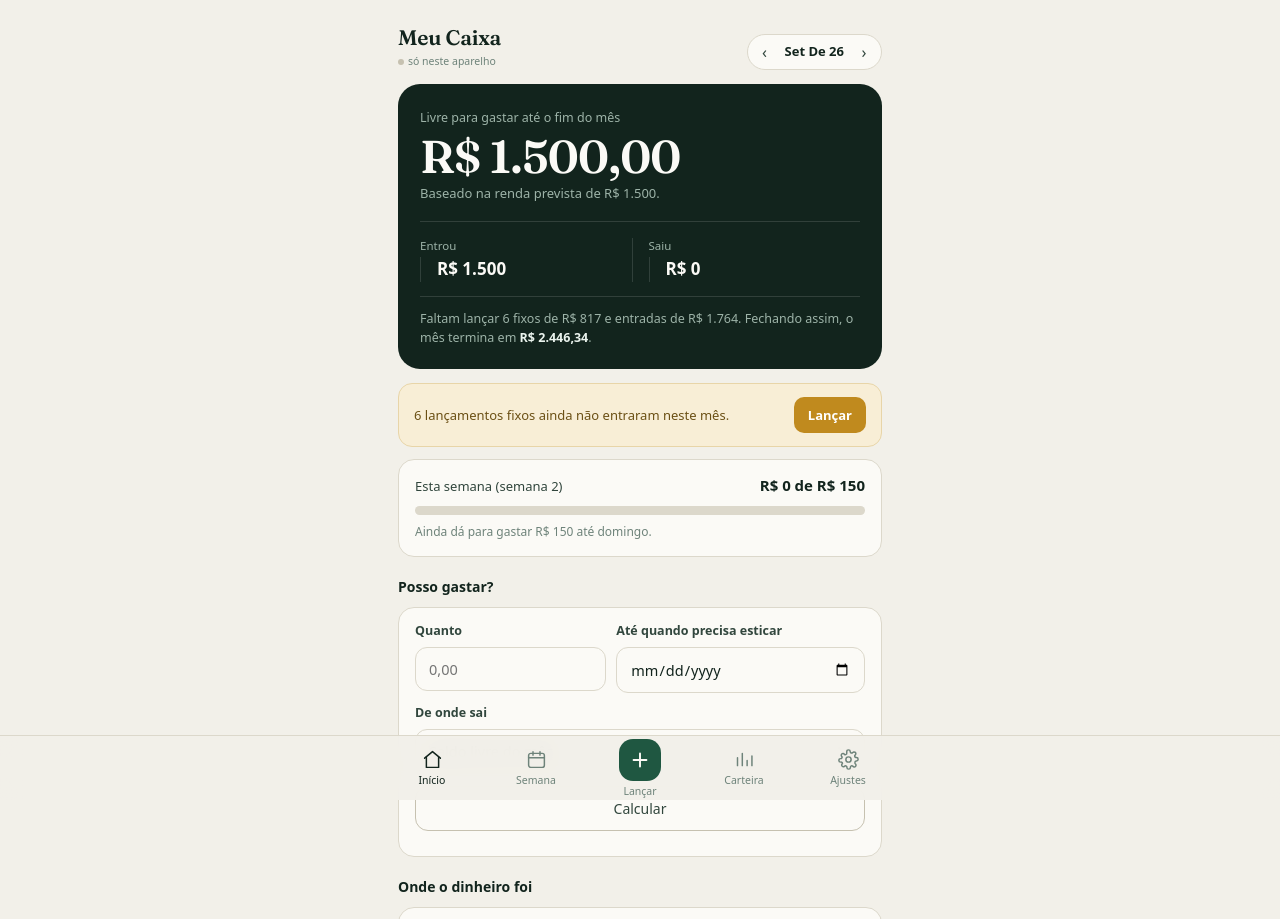
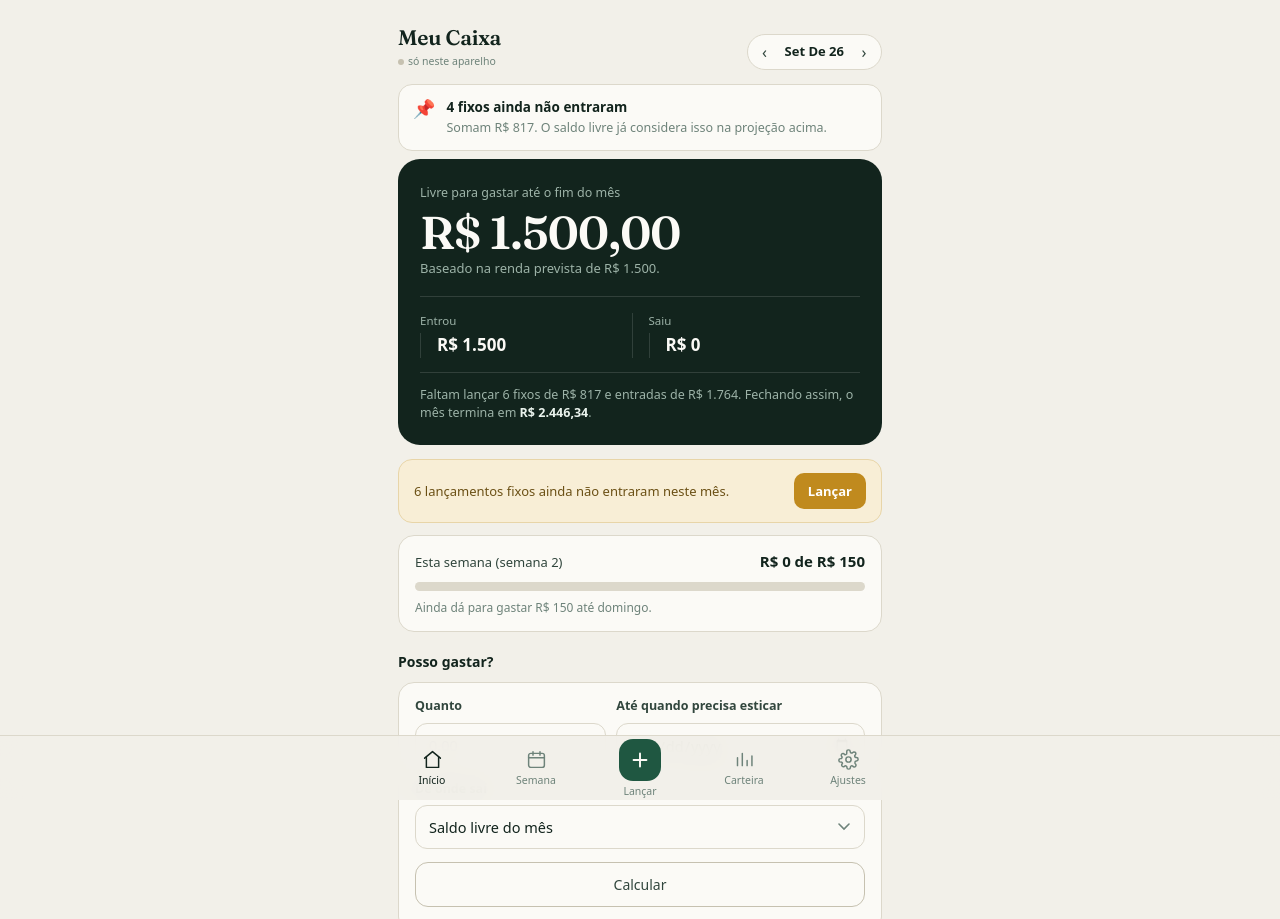
Before and after one commit to Ailtinho-Filho/financedash, a website: page public/index.html in a window 1280 px wide. Shown: the top 919 px of the page. Drawn offline with Linux system fonts and the light colour scheme; a web font is replaced by a local one.

Commit message:
Actualizar index.html

```diff
--- a/public/index.html
+++ b/public/index.html
@@ -118,6 +118,15 @@ header{padding:calc(env(safe-area-inset-top) + 22px) 0 14px;display:flex;align-i
 .calc-out.warn .co-title{color:#8A6512}
 .calc-out.bad .co-title{color:var(--rust)}
 .calc-out .co-body{font-size:12.5px;color:var(--ink-2);line-height:1.5}
+
+.insight{display:flex;gap:11px;align-items:flex-start;border-radius:14px;padding:13px 14px;margin-bottom:8px}
+.insight .ii{font-size:18px;line-height:1;flex-shrink:0;margin-top:1px}
+.insight .it{font-size:13.5px;font-weight:600;margin-bottom:2px}
+.insight .ib{font-size:12.5px;line-height:1.45}
+.insight.bad{background:var(--rust-soft)} .insight.bad .it{color:var(--rust)} .insight.bad .ib{color:#8a3520}
+.insight.warn{background:var(--gold-soft)} .insight.warn .it{color:#8A6512} .insight.warn .ib{color:#6b4f10}
+.insight.good{background:var(--pine-soft)} .insight.good .it{color:var(--pine)} .insight.good .ib{color:var(--ink-2)}
+.insight.info{background:var(--paper-2);border:1px solid var(--line)} .insight.info .it{color:var(--ink)} .insight.info .ib{color:var(--ink-3)}
 
 .donut-wrap{display:flex;align-items:center;gap:16px}
 .donut{width:132px;height:132px;flex-shrink:0}
@@ -262,6 +271,8 @@ nav button.add span{color:var(--ink-3)}
   </header>
 
   <section id="v-home" class="view on">
+    <div id="insights"></div>
+
     <div class="hero">
       <span class="cap">Livre para gastar até o fim do mês</span>
       <div class="big num" id="hSaldo">—</div>
@@ -761,6 +772,106 @@ function delRecur(i){
 }
 
 /* ---------------- comparação entre meses ---------------- */
+/* ---------------- insights automáticos ---------------- */
+/* Tudo aqui roda sobre os dados que já existem no aparelho — sem
+   chamada de API. É a "camada 1" de inteligência: regras diretas,
+   não um modelo de linguagem. As camadas seguintes (categorizar
+   sozinho, ler PDF, responder perguntas) usam IA de verdade e
+   exigem uma rota de backend own o app ainda não tem. */
+function gerarInsights(){
+  var out=[];
+  var now=new Date(), isNow=key(now)===key(ref);
+  var ents=monthEntries();
+  var inc=ents.filter(function(e){return e.kind==='in'}).reduce(function(a,e){return a+e.val},0);
+  var saidas=ents.filter(function(e){return e.kind==='out'}).reduce(function(a,e){return a+e.val},0);
+  var base=inc>0?inc:CFG.renda;
+  var saldo=base-saidas;
+
+  // 1. Mês no vermelho
+  if(saidas>base && base>0){
+    out.push({tipo:'bad', ic:'\u{1F6A8}', tit:'Este mês já está no vermelho',
+      txt:'Saiu '+money0(saidas)+' contra '+money0(base)+' de entrada — '+money0(saidas-base)+' a mais do que entrou.'});
+  }
+
+  // 2. Categorias estouradas no orçamento
+  var bycat={}; ents.forEach(function(e){if(e.kind==='out')bycat[e.cat]=(bycat[e.cat]||0)+e.val});
+  var estouradas=CATS.filter(function(c){return CFG.orc[c.id]>0 && (bycat[c.id]||0)>CFG.orc[c.id]});
+  if(estouradas.length){
+    var maior=estouradas.sort(function(a,b){return (bycat[b.id]-CFG.orc[b.id])-(bycat[a.id]-CFG.orc[a.id])})[0];
+    var dif=bycat[maior.id]-CFG.orc[maior.id];
+    out.push({tipo:'warn', ic:maior.em, tit:maior.nm+' passou do orçamento',
+      txt:money0(bycat[maior.id])+' de '+money0(CFG.orc[maior.id])+' previstos — '+money0(dif)+' acima'+
+      (estouradas.length>1?', e mais '+(estouradas.length-1)+' categoria'+(estouradas.length>2?'s':'')+' também estourou.':'.')});
+  }
+
+  // 3. Semana atual perto ou acima do teto
+  if(isNow){
+    var semN=Math.min(Math.ceil(now.getDate()/7),5);
+    var gSem=ents.filter(function(e){return e.kind==='out'&&isVar(e.cat)&&weekOf(e.date)===semN})
+      .reduce(function(a,e){return a+e.val},0);
+    if(gSem>CFG.teto){
+      out.push({tipo:'bad', ic:'\u{1F4C5}', tit:'Semana já passou do teto',
+        txt:money0(gSem)+' de '+money0(CFG.teto)+' — '+money0(gSem-CFG.teto)+' acima do combinado para esta semana.'});
+    } else if(gSem>CFG.teto*0.8){
+      out.push({tipo:'warn', ic:'\u{1F4C5}', tit:'Semana quase no limite',
+        txt:'Já foram '+money0(gSem)+' de '+money0(CFG.teto)+'. Restam '+money0(CFG.teto-gSem)+' até domingo.'});
+    }
+  }
+
+  // 4. Categoria subindo forte mês a mês (comparando com a média dos 2 anteriores)
+  var meses=lastMonths(3);
+  if(meses.length===3){
+    var porMes=meses.map(function(m){
+      var es=DB.filter(function(e){return e.date.slice(0,7)===m.k && e.kind==='out'});
+      var by={}; es.forEach(function(e){by[e.cat]=(by[e.cat]||0)+e.val}); return by;
+    });
+    var catsTodas={}; porMes.forEach(function(by){Object.keys(by).forEach(function(c){catsTodas[c]=1})});
+    var pior=null;
+    Object.keys(catsTodas).forEach(function(c){
+      var m0=porMes[0][c]||0, m1=porMes[1][c]||0, m2=porMes[2][c]||0;
+      var mediaAntes=(m0+m1)/2;
+      if(mediaAntes>=20 && m2>mediaAntes*1.5){
+        var alta=m2-mediaAntes;
+        if(!pior || alta>pior.alta) pior={cat:c, alta:alta, atual:m2, media:mediaAntes};
+      }
+    });
+    if(pior){
+      out.push({tipo:'info', ic:cat(pior.cat).em, tit:cat(pior.cat).nm+' subiu forte',
+        txt:'Estava em média '+money0(pior.media)+' e foi para '+money0(pior.atual)+' este mês.'});
+    }
+  }
+
+  // 5. Fixos pendentes que vão pesar
+  var pend=pendingRecur().filter(function(r){return r.kind==='out'});
+  if(pend.length>=3){
+    var totalPend=pend.reduce(function(a,r){return a+r.val},0);
+    out.push({tipo:'info', ic:'\u{1F4CC}', tit:pend.length+' fixos ainda não entraram',
+      txt:'Somam '+money0(totalPend)+'. O saldo livre já considera isso na projeção acima.'});
+  }
+
+  // 6. Nenhum problema — reforço positivo, não fica mudo
+  if(!out.length){
+    if(saldo>200){
+      out.push({tipo:'good', ic:'\u2705', tit:'Mês sob controle',
+        txt:'Sobram '+money0(saldo)+' até agora, sem categoria estourada. Bom momento para separar algo para a reserva.'});
+    } else if(isNow){
+      out.push({tipo:'info', ic:'\u{1F440}', tit:'Nada fora do previsto por enquanto',
+        txt:'Continue registrando os gastos para acompanhar o mês de perto.'});
+    }
+  }
+
+  return out.slice(0,3); // no máximo 3, para não virar parede de texto
+}
+
+function drawInsights(){
+  var box=document.getElementById('insights');
+  var list=gerarInsights();
+  box.innerHTML=list.map(function(i){
+    return '<div class="insight '+i.tipo+'"><div class="ii">'+i.ic+'</div><div>'+
+      '<div class="it">'+esc(i.tit)+'</div><div class="ib">'+esc(i.txt)+'</div></div></div>';
+  }).join('');
+}
+
 function lastMonths(n){
   var out=[];
   for(var i=n-1;i>=0;i--){
@@ -1094,6 +1205,7 @@ function draw(){
 
   drawCompare();
   fillCalcFontes();
+  drawInsights();
   drawEditBar();
 
   document.getElementById('recurList').innerHTML=(CFG.recur&&CFG.recur.length)
```
